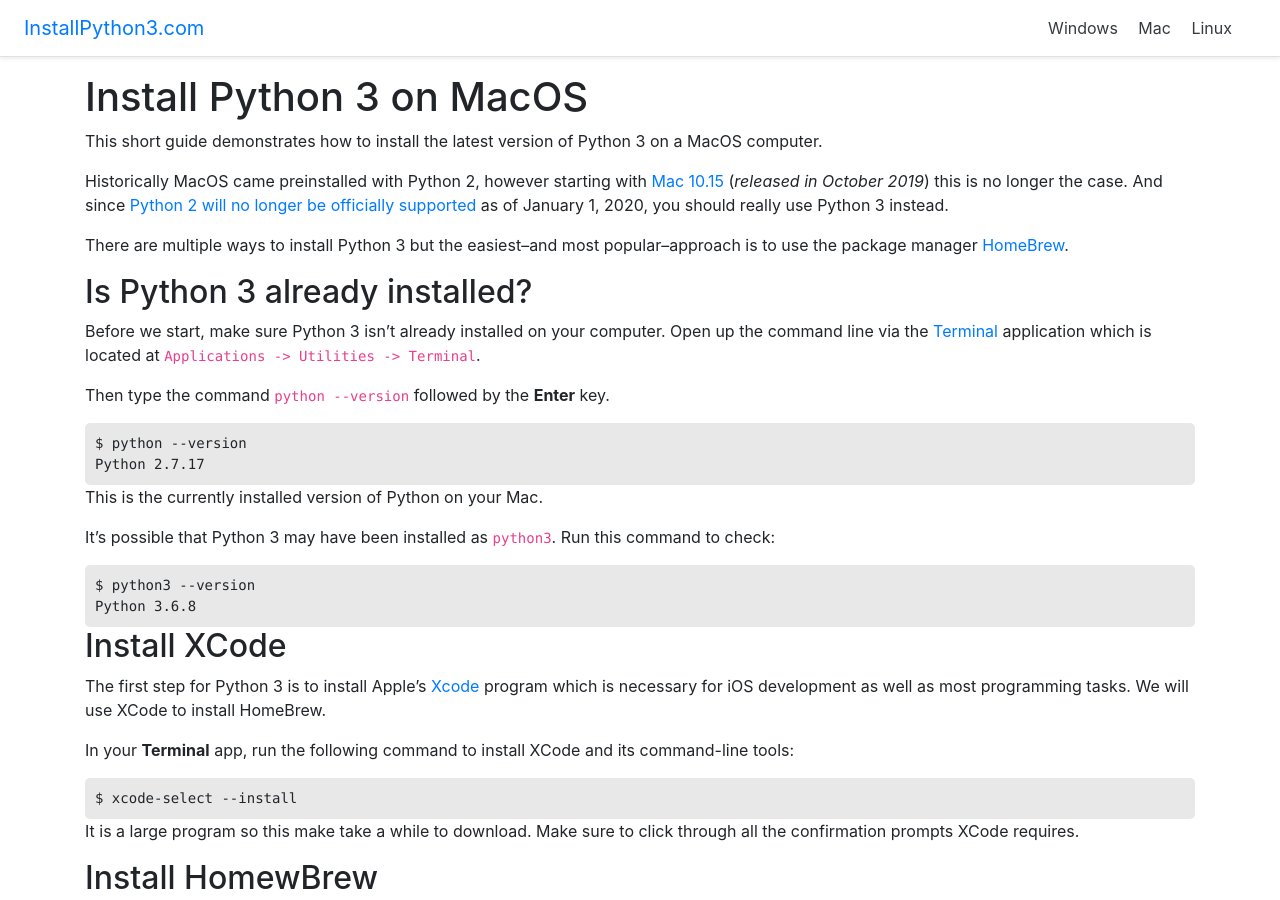
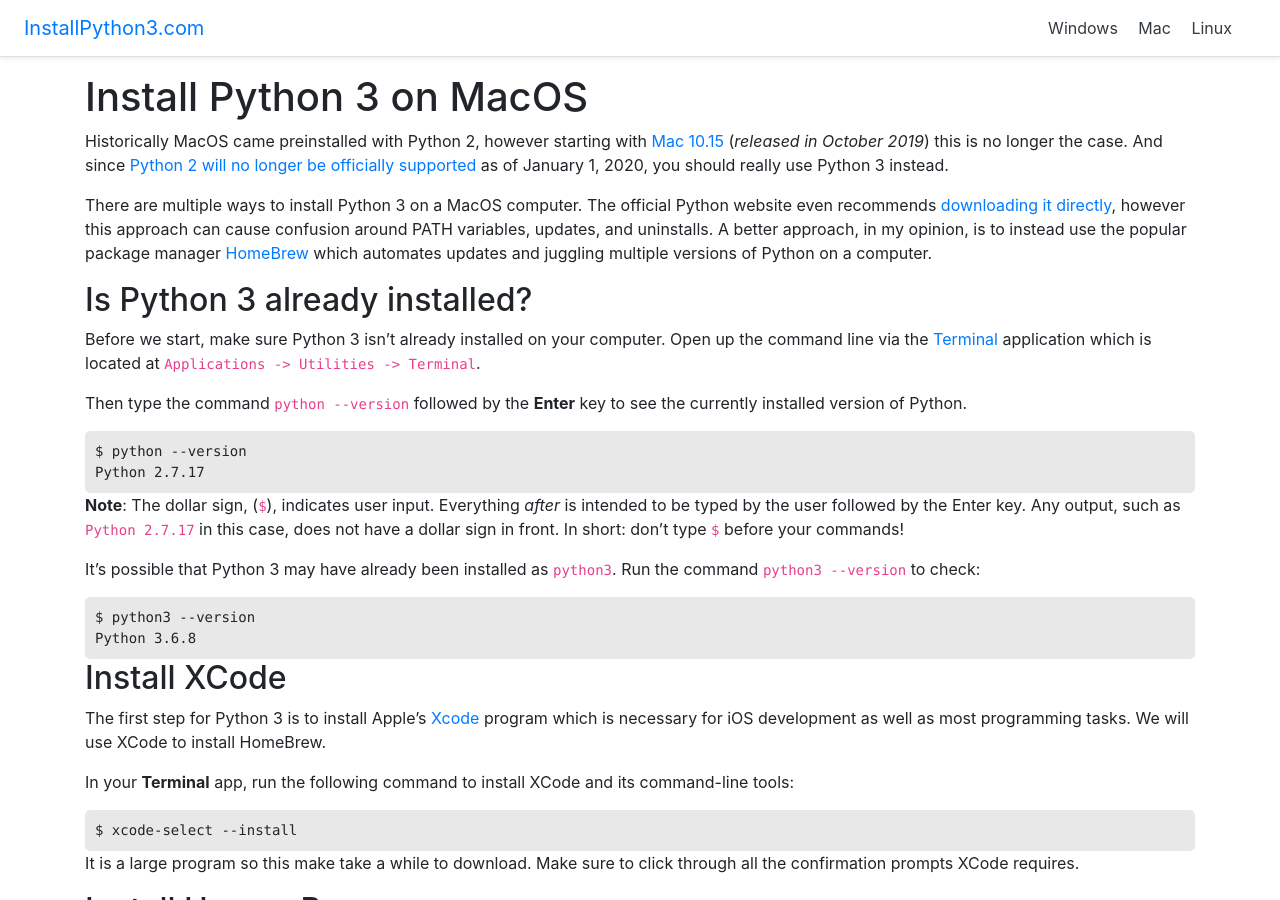
Before and after one commit to NazarMiroshnichenko/installpython3.com, a Jekyll site: the page built from _posts/2010-01-01-mac.markdown, in a window 1280 px wide and 900 px high. Built offline with Jekyll 4.4.1, drawn with Linux system fonts in a browser that asks for light colours.

Commit message:
add note on Mac direct download and $ for bash prompts

````diff
--- a/_posts/2010-01-01-mac.markdown
+++ b/_posts/2010-01-01-mac.markdown
@@ -7,26 +7,25 @@ categories:
 
 # Install Python 3 on MacOS
 
-This short guide demonstrates how to install the latest version of Python 3 on a MacOS computer.
-
 Historically MacOS came preinstalled with Python 2, however starting with [Mac 10.15](https://developer.apple.com/documentation/macos_release_notes/macos_catalina_10_15_beta_10_release_notes) (*released in October 2019*) this is no longer the case. And since [Python 2 will no longer be officially supported](https://www.python.org/dev/peps/pep-0373/) as of January 1, 2020, you should really use Python 3 instead.
 
-There are multiple ways to install Python 3 but the easiest--and most popular--approach is to use the package manager [HomeBrew](https://brew.sh).
+There are multiple ways to install Python 3 on a MacOS computer. The official Python website even recommends [downloading it directly](https://www.python.org/downloads/), however this approach can cause confusion around PATH variables, updates, and uninstalls. A better approach, in my opinion, is to instead use the popular package manager [HomeBrew](https://brew.sh) which automates updates and juggling multiple versions of Python on a computer.
 
 ## Is Python 3 already installed?
 
 Before we start, make sure Python 3 isn't already installed on your computer. Open up the command line via the [Terminal](https://en.wikipedia.org/wiki/Terminal_(macOS)) application which is located at `Applications -> Utilities -> Terminal`.
 
-Then type the command `python --version` followed by the **Enter** key.
+Then type the command `python --version` followed by the **Enter** key to see the currently installed version of Python.
 
 ```
 $ python --version
 Python 2.7.17
 ```
 
-This is the currently installed version of Python on your Mac.
+**Note**: The dollar sign, (`$`), indicates user input. Everything *after* is intended to be typed by the user followed by the Enter key. Any output, such as `Python 2.7.17` in this case, does not have a dollar sign in front.
+In short: don't type `$` before your commands!
 
-It's possible that Python 3 may have been installed as `python3`. Run this command to check:
+It's possible that Python 3 may have already been installed as `python3`. Run the command `python3 --version` to check:
 
 ```
 $ python3 --version
--- a/_posts/2010-01-01-windows.markdown
+++ b/_posts/2010-01-01-windows.markdown
@@ -58,14 +58,14 @@ There are two ways to access Python now: via the command line or IDLE. The comma
 Once open, type `Python --version` to confirm Python 3.8 is installed.
 
 ```
-$ Python --version
+Python --version
 Python 3.8.0
 ```
 
 And then type `python` and **Return** to open the command line Python shell.
 
 ```
-$ python
+python
 Python 3.8.0 (tags/v3.8.0:fa919fd, Oct 14 2019, 19:37:50) [MSC v.1916 64 bit (AMD64)] on win32
 Type "help", "copyright", "credits", or "license" for more information.
 >>>
````
